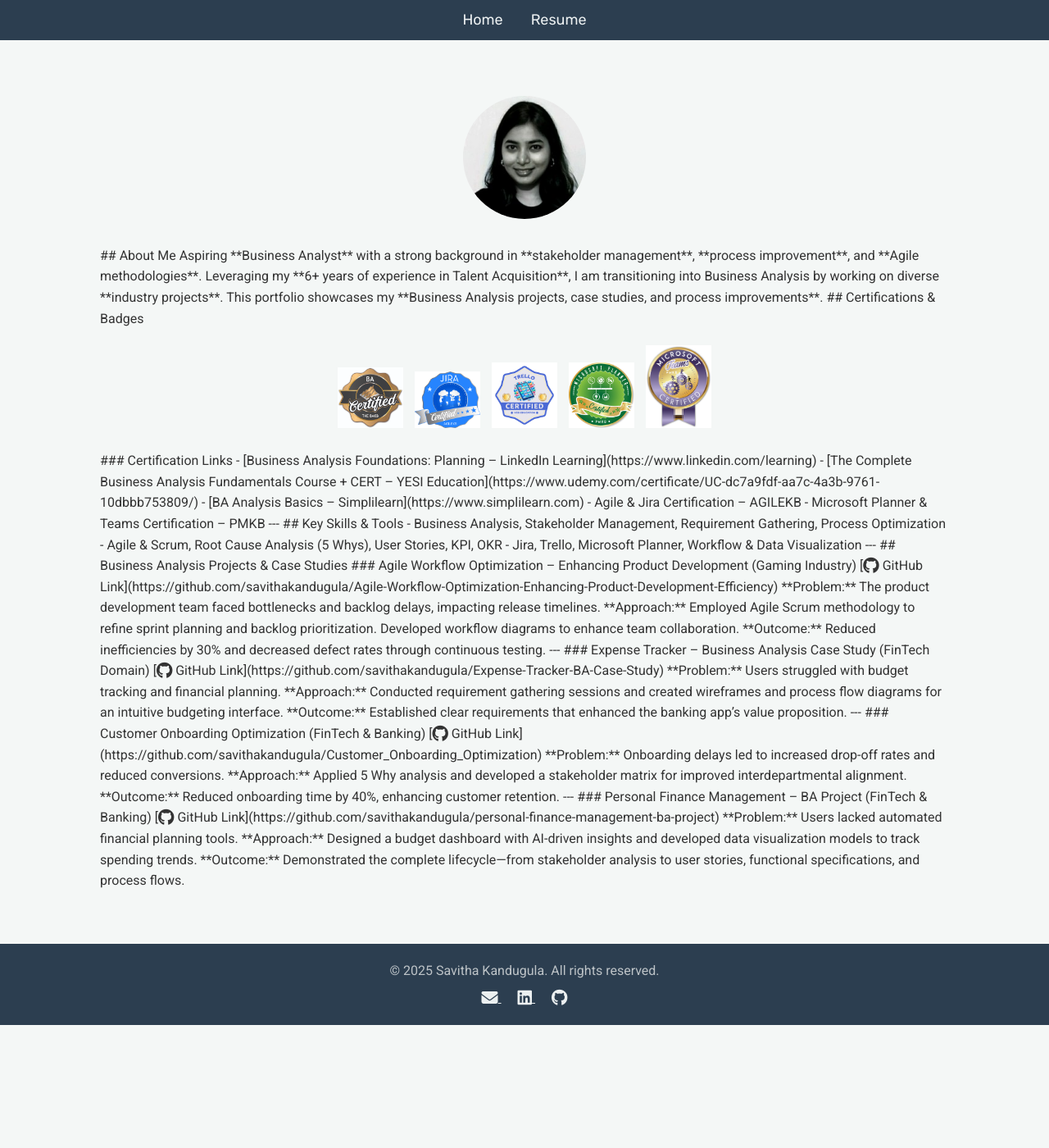
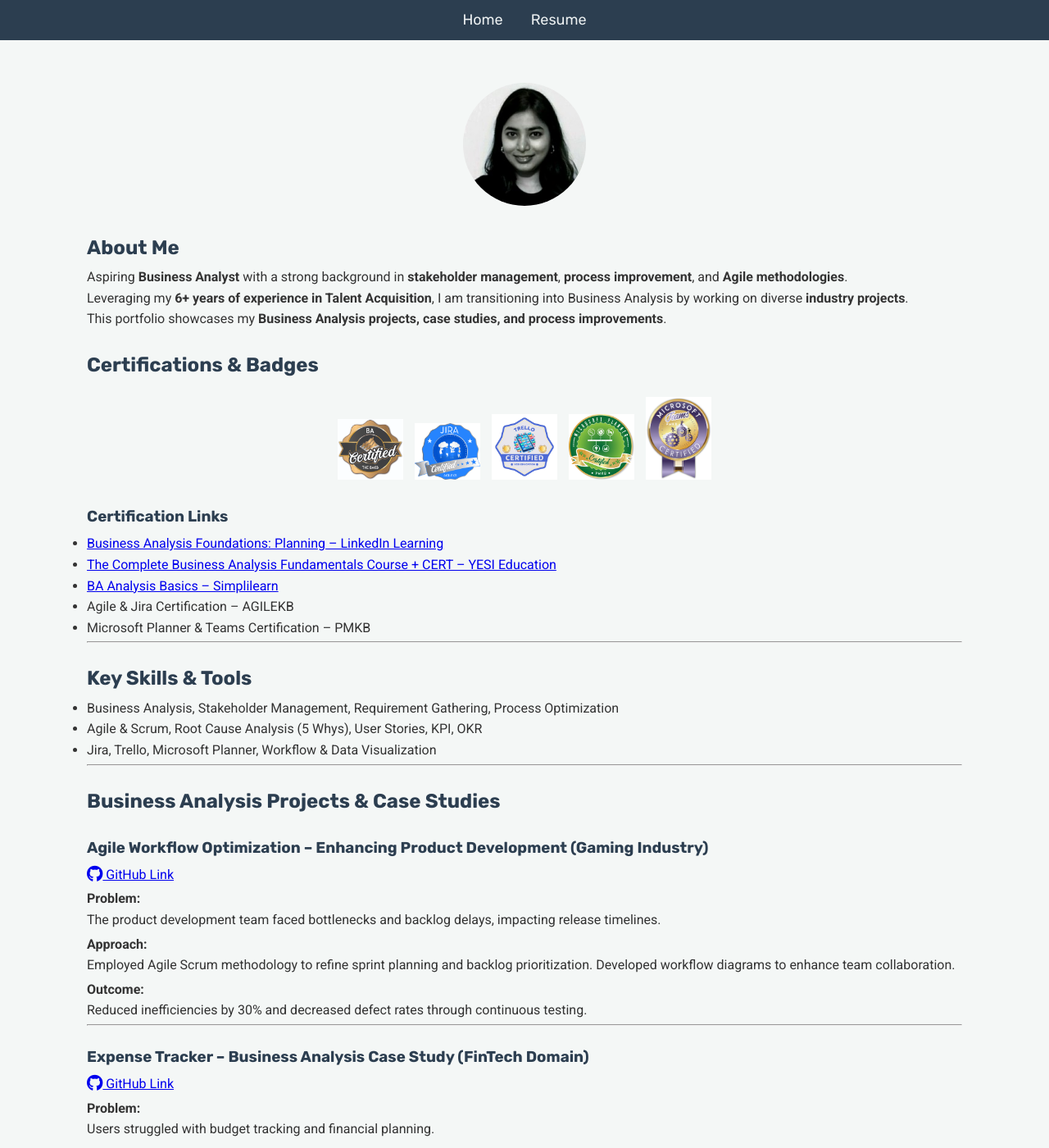
Before and after one commit to savithakandugula/savithakandugula.github.io, a Jekyll site: the page built from index.md, in a window 1280 px wide and 1400 px high. Shown: the whole window at 82% size. Built offline with Jekyll 4.4.1, drawn with Linux system fonts in a browser that asks for light colours; some of the changed text lies outside the part shown.

Commit message:
fix layout

```diff
--- a/index.md
+++ b/index.md
@@ -4,11 +4,8 @@ title: "Savitha Kandugula - Business Analyst Portfolio"
 ---
 
 
-<div class="container">
-  <!-- Profile Picture Section -->
-  <div class="section text-center">
-    <img src="/assets/profile.jpg" alt="Profile Picture" class="profile-pic">
-  </div>
+<!-- Profile Picture Section -->
+<div class="section text-center"><img src="/assets/profile.jpg" alt="Profile Picture" class="profile-pic"></div>
 
 ## About Me
 
```
